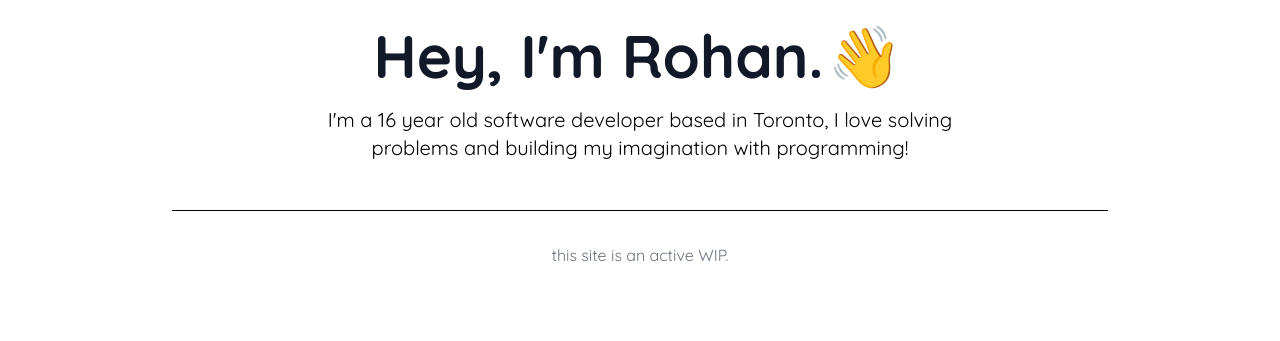
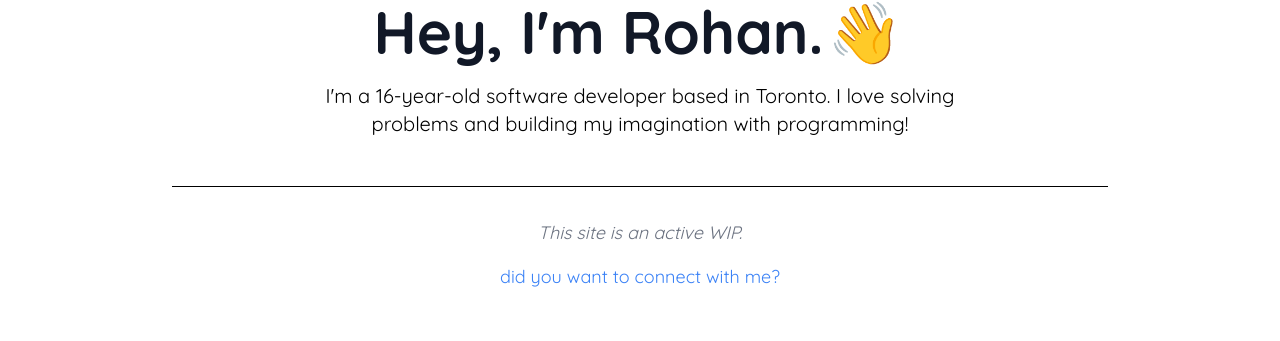
Before and after one commit to rdnm0/me, a React (Create React App) app: page / in a window 1280 px wide. Shown: the part 256-597 px from the top of the page. Built offline with nearby package versions, Linux system fonts and the light colour scheme; a web font is replaced by a local one.

Commit message:
custom cursor

```diff
--- a/package.json
+++ b/package.json
@@ -10,6 +10,7 @@
     "lottie-react": "^2.4.0",
     "papaparse": "^5.4.1",
     "react": "^18.3.1",
+    "react-animated-cursor": "^2.11.2",
     "react-dom": "^18.3.1",
     "react-icons": "^5.3.0",
     "react-scripts": "5.0.1",
--- a/src/App.js
+++ b/src/App.js
@@ -5,10 +5,20 @@ import About from './components/About';
 import Work from './components/Work';
 import Footer from './components/Footer';
 import Quote from './components/Quote';
+import AnimatedCursor from 'react-animated-cursor'; // Import AnimatedCursor
 
 function App() {
   return (
     <div>
+      <AnimatedCursor
+        innerSize={10} // Size of the inner cursor
+        outerSize={10} // Size of the outer cursor
+        color='0, 191, 255' // Cursor color (RGB format)
+        outerAlpha={0.1} // Outer cursor opacity
+        innerScale={0.7} // Scale of the inner cursor
+        outerScale={3} // Scale of the outer cursor
+        trailingSpeed={6} // Speed of the trailing effect
+      />
       <Navbar />
       <Home />
       <Quote />
--- a/src/components/Home.jsx
+++ b/src/components/Home.jsx
@@ -1,25 +1,43 @@
 import React from 'react';
 
 const Home = () => {
+  const handleClick = () => {
+    alert("Enjoy your stay. :D");
+  };
+
   return (
     <div className="flex flex-col items-center justify-center h-screen text-center px-4 dark:bg-gray-900">
       <h1 className="text-6xl font-bold mb-4 text-gray-900 dark:text-white">
         Hey, I'm Rohan.
         {/* Waving emoji button */}
-        <button className="inline-flex items-center justify-center p-1 focus:outline-none">
+        <button
+          className="inline-flex items-center justify-center p-1 focus:outline-none"
+          aria-label="Wave hello"
+          onClick={handleClick}
+        >
           <span className="text-6xl hover:animate-spin transition-transform duration-300">
             👋
           </span>
         </button>
       </h1>
       <p className="text-xl text-black dark:text-gray-400 mb-12 max-w-2xl">
-        I'm a 16 year old software developer based in Toronto, I love solving problems and building my imagination with programming!
+        I'm a 16-year-old software developer based in Toronto. I love solving problems and building my imagination with programming!
       </p>
 
       <hr className="border-black dark:border-gray-700 w-3/4 mb-8" />
-      <p className="text-mid text-gray-500 dark:text-gray-500">
-        this site is an active WIP.
 
+      <p className="text-lg italic text-gray-500 dark:text-gray-500 mb-4">
+        This site is an active WIP.
+      </p>
+
+      {/* Email Section */}
+      <p className="text-lg">
+        <a
+          href="mailto:rohandhanam@gmail.com"
+          className="text-blue-500 hover:underline"
+        >
+          did you want to connect with me?
+        </a>
       </p>
     </div>
   );
--- a/src/index.css
+++ b/src/index.css
@@ -7,6 +7,7 @@ html {
 }
 body {
   font-family: 'Quicksand', sans-serif;
+
 }
 
 section {
```
Also changed, not shown: 1 other file (tests, documents, lock files or other folders).
